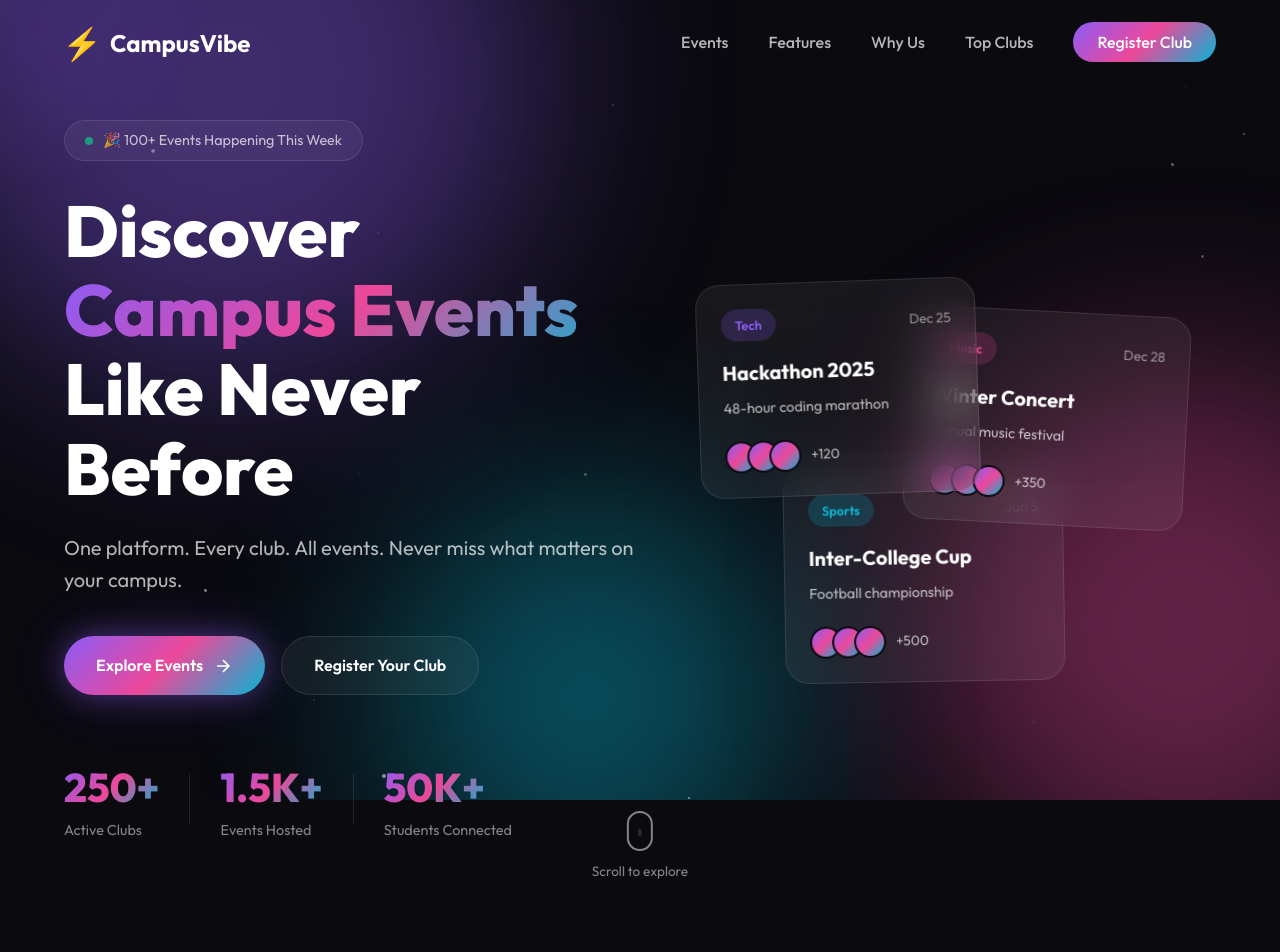
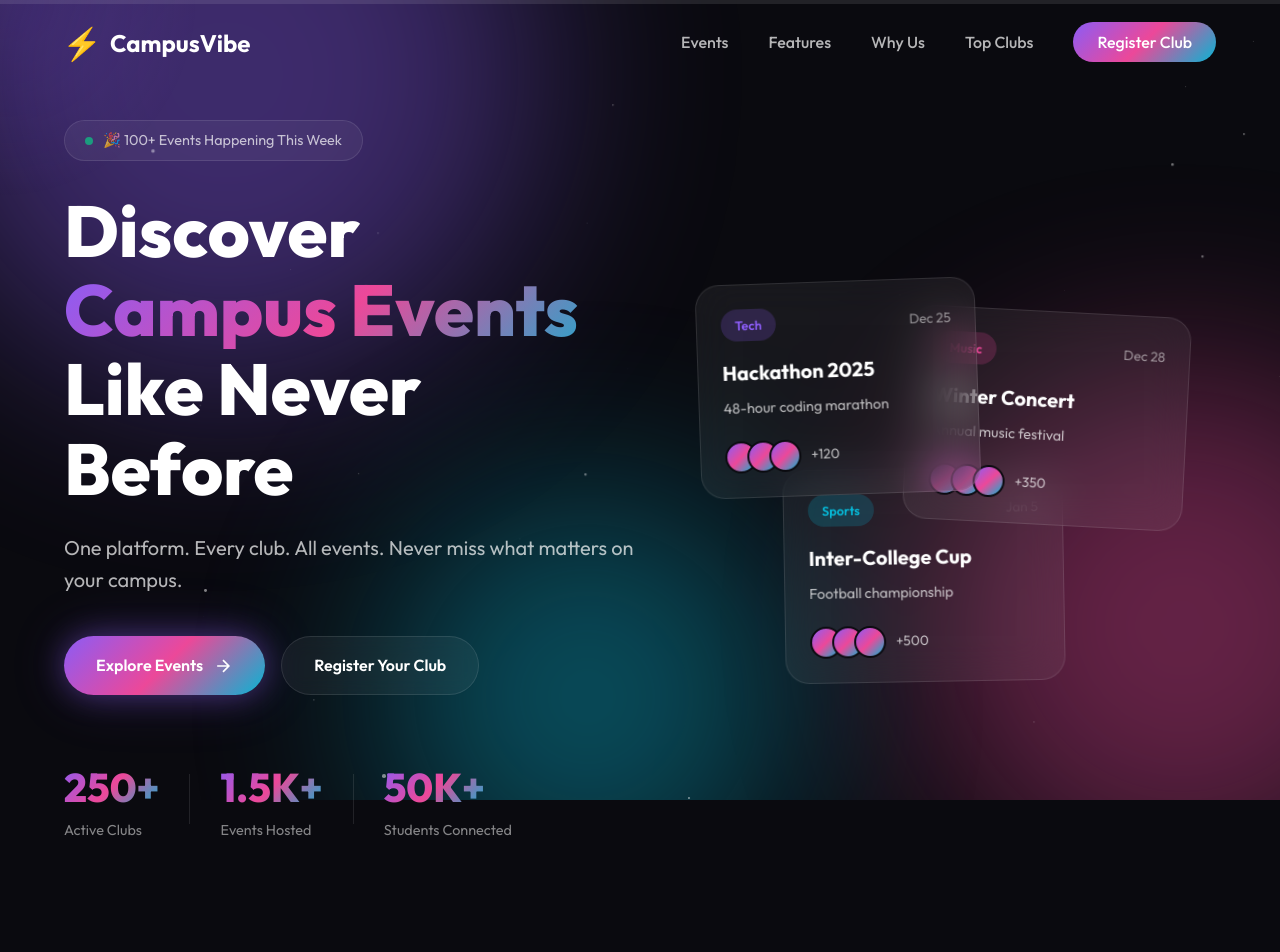
Before and after one commit to makeshkumar14/campus-event-hub, a React (Vite) app in the folder campus-event-hub-react/: page / in a window 1280 px wide. Shown: the top 952 px of the page. Built offline with nearby package versions, Linux system fonts and the light colour scheme.

Commit message:
Add scroll progress bar at top of page

```diff
--- a/campus-event-hub-react/src/App.jsx
+++ b/campus-event-hub-react/src/App.jsx
@@ -1,6 +1,7 @@
 import { useEffect } from 'react';
 import BackgroundAnimation from './components/BackgroundAnimation';
 import Navbar from './components/Navbar';
+import ScrollProgress from './components/ScrollProgress';
 import Hero from './components/Hero';
 import EventsSlider from './components/EventsSlider';
 import AllEventsGrid from './components/AllEventsGrid';
@@ -57,6 +58,7 @@ function App() {
   return (
     <>
       <BackgroundAnimation />
+      <ScrollProgress />
       <Navbar />
       <Hero />
       <EventsSlider />
--- a/campus-event-hub-react/src/components/Hero/index.jsx
+++ b/campus-event-hub-react/src/components/Hero/index.jsx
@@ -143,12 +143,6 @@ const Hero = () => {
           </div>
         </div>
       </div>
-      <div className="scroll-indicator">
-        <div className="mouse">
-          <div className="wheel"></div>
-        </div>
-        <span>Scroll to explore</span>
-      </div>
     </section>
   );
 };
--- /dev/null
+++ b/campus-event-hub-react/src/components/ScrollProgress/index.jsx
@@ -0,0 +1,27 @@
+import { useState, useEffect } from 'react';
+
+const ScrollProgress = () => {
+  const [scrollProgress, setScrollProgress] = useState(0);
+
+  useEffect(() => {
+    const handleScroll = () => {
+      const totalHeight = document.documentElement.scrollHeight - window.innerHeight;
+      const progress = (window.scrollY / totalHeight) * 100;
+      setScrollProgress(progress);
+    };
+
+    window.addEventListener('scroll', handleScroll);
+    return () => window.removeEventListener('scroll', handleScroll);
+  }, []);
+
+  return (
+    <div className="scroll-progress-container">
+      <div
+        className="scroll-progress-bar"
+        style={{ width: `${scrollProgress}%` }}
+      />
+    </div>
+  );
+};
+
+export default ScrollProgress;
--- a/campus-event-hub-react/src/index.css
+++ b/campus-event-hub-react/src/index.css
@@ -1905,3 +1905,23 @@ body {
     text-align: center;
   }
 }
+
+/* ============================================
+   Scroll Progress Bar
+   ============================================ */
+.scroll-progress-container {
+  position: fixed;
+  top: 0;
+  left: 0;
+  width: 100%;
+  height: 4px;
+  background: rgba(255, 255, 255, 0.1);
+  z-index: 9999;
+}
+
+.scroll-progress-bar {
+  height: 100%;
+  background: var(--gradient-primary);
+  transition: width 0.1s ease-out;
+  box-shadow: 0 0 10px rgba(139, 92, 246, 0.5), 0 0 20px rgba(236, 72, 153, 0.3);
+}
```
